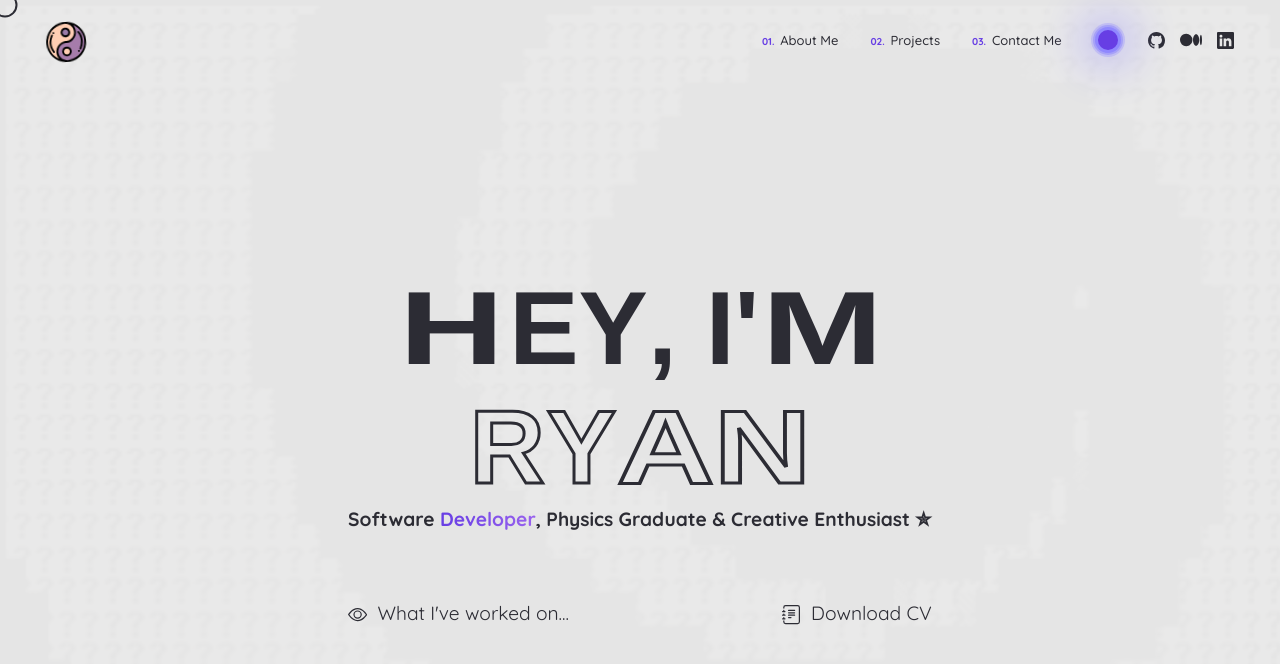
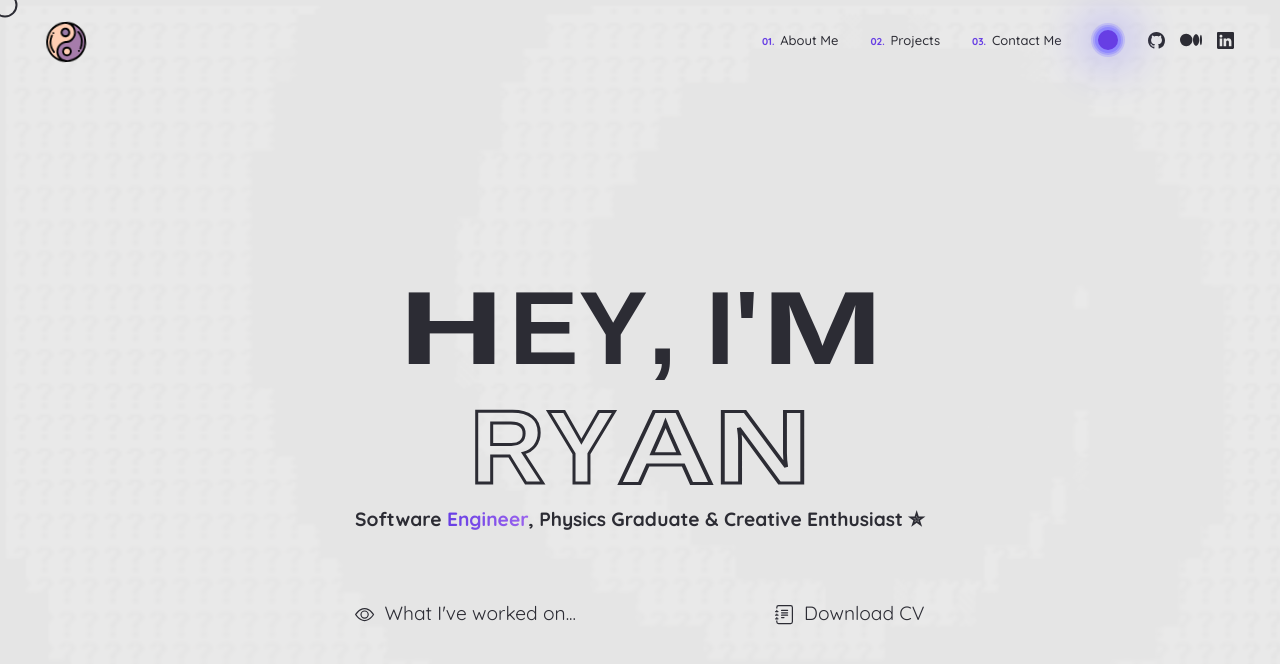
Before and after one commit to forreya/personal-website-2, a Next.js app: page / in a window 1280 px wide. Shown: the top 664 px of the page. Built offline with nearby package versions, Linux system fonts and the light colour scheme.

Commit message:
Minor updates

```diff
--- a/src/components/Hero/index.js
+++ b/src/components/Hero/index.js
@@ -50,7 +50,7 @@ function Hero() {
           </Fade>
           <Bounce top delay={600}>
             <About>
-              Software <span>Developer</span>, Physics Graduate & Creative Enthusiast ✮
+              Software <span>Engineer</span>, Physics Graduate & Creative Enthusiast ✮
             </About>
           </Bounce>
         </Main>
```
Also changed, not shown: 1 other file (tests, documents, lock files or other folders).
